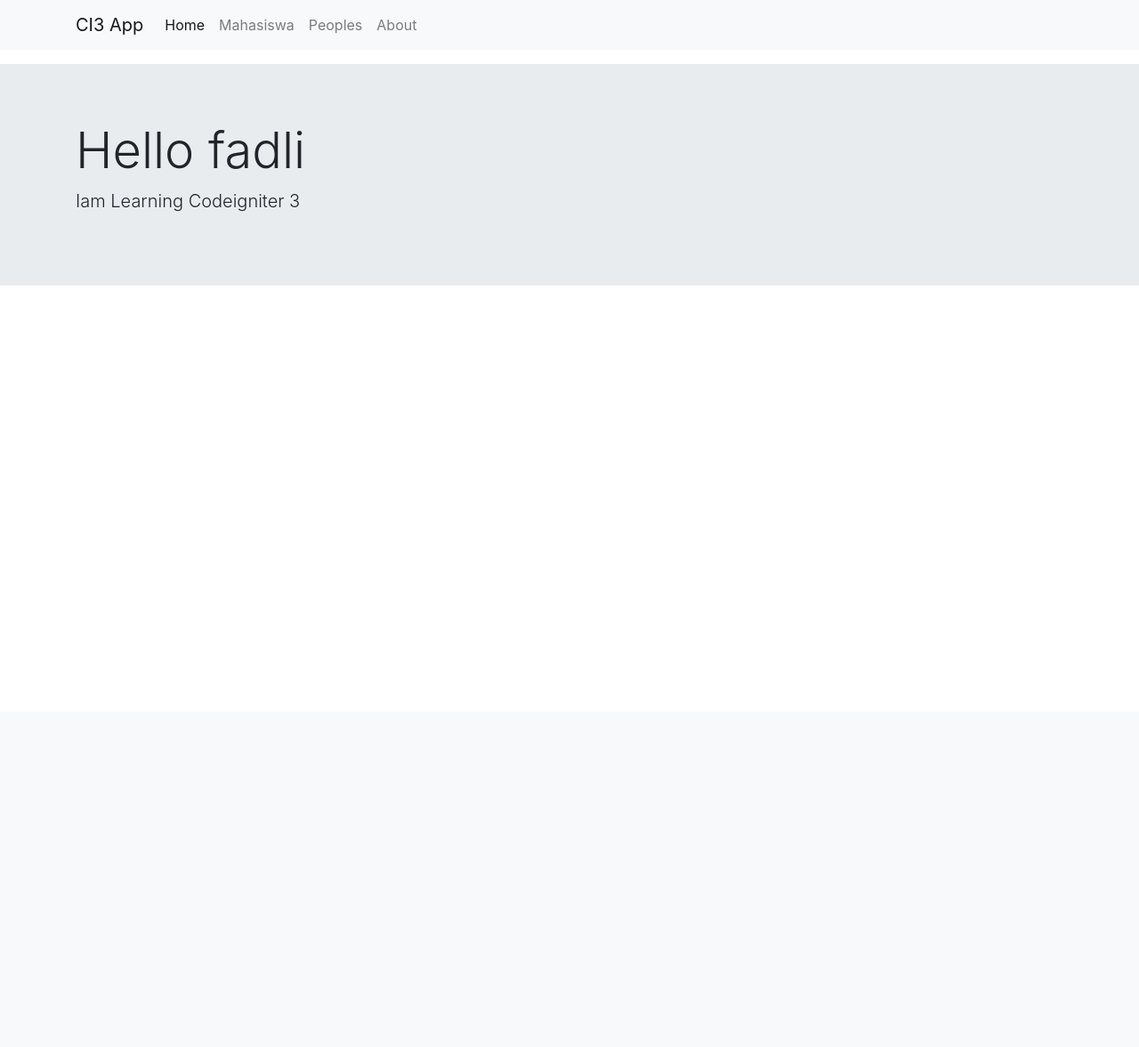
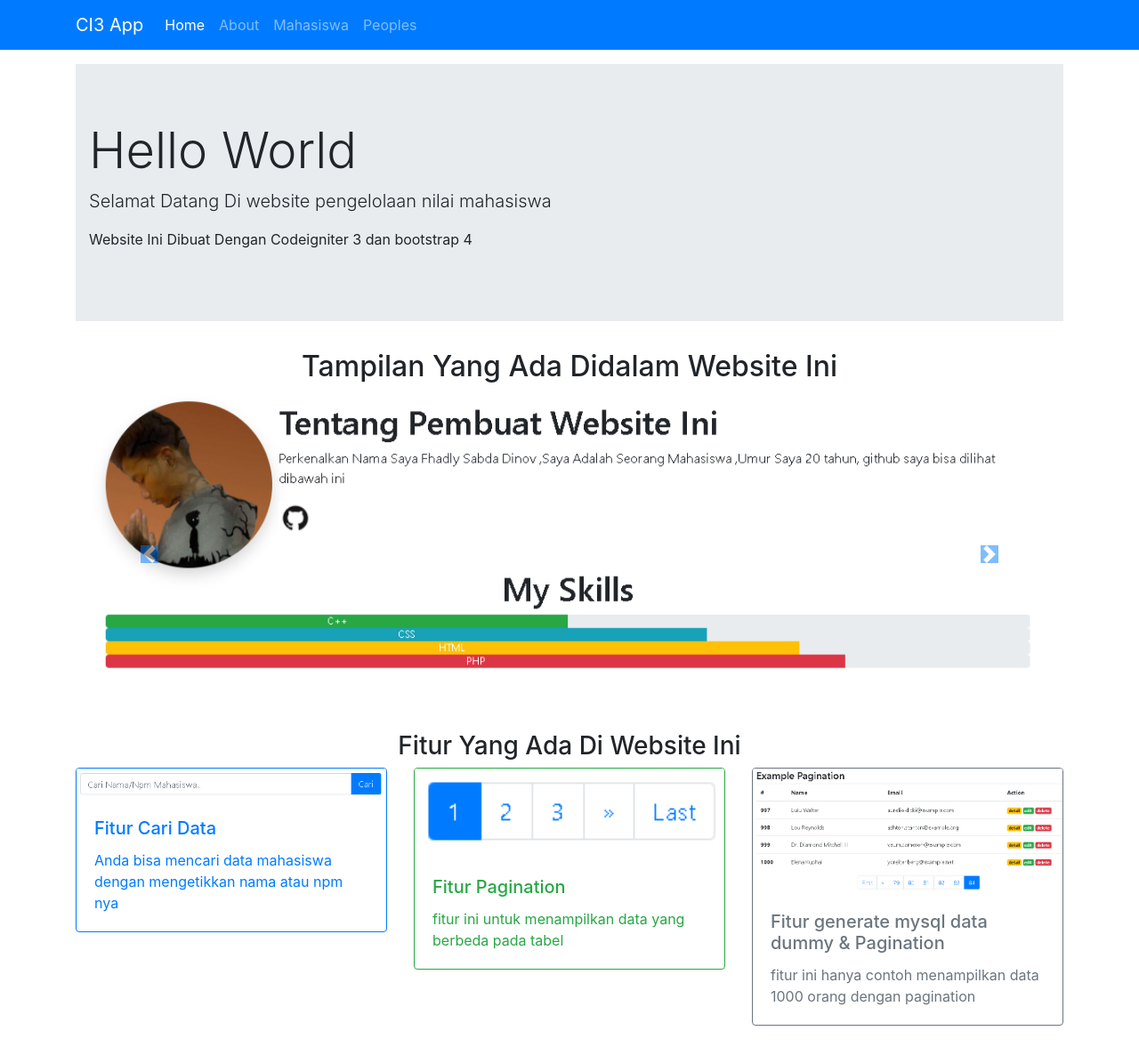
Before and after one commit to fadlisabda/Pengelolaan-Nilai-Mahasiswa, a CodeIgniter app: page /CI-APP/ in a window 1280 px wide. Shown: the whole page at 89% size. Before the commit the page ends 321 px from the top, so only its background shows below. Run offline with CodeIgniter, Linux system fonts and the light colour scheme; some libraries are stand-ins or nearby versions.

Commit message:
merubah tampilan dengan bootstrap

```diff
--- a/application/controllers/Home.php
+++ b/application/controllers/Home.php
@@ -1,6 +1,6 @@
 <?php
 	class Home extends CI_Controller{
-		public function index($nama="fadli"){
+		public function index($nama="World"){
 			$data['judul']='Halaman Home';
 			$data['nama']=$nama;
 			$this->load->view('templates/header',$data);
--- a/application/views/home/index.php
+++ b/application/views/home/index.php
@@ -1,6 +1,63 @@
+	<div class="container">
 	<div class="jumbotron jumbotron-fluid mt-3">
 	  <div class="container">
 	    <h1 class="display-4">Hello <?= $nama; ?></h1>
-	    <p class="lead">Iam Learning Codeigniter 3</p>
+	    <p class="lead">Selamat Datang Di website pengelolaan nilai mahasiswa</p>
+	    <p>Website Ini Dibuat Dengan Codeigniter 3 dan bootstrap 4</p>
 	  </div>
 	</div>
+	<h2 class="text-center">Tampilan Yang Ada Didalam Website Ini</h2>
+	<div id="carouselExampleIndicators" class="carousel slide" data-ride="carousel">
+	  <div class="carousel-inner">
+	    <div class="carousel-item active">
+	      <img src="<?= base_url(); ?>bootstrap/img/about.png" class="d-block w-100" alt="File Tidak Ada">
+	    </div>
+	    <div class="carousel-item">
+	      <img src="<?= base_url(); ?>bootstrap/img/mahasiswa.png" class="d-block w-100" alt="File Tidak Ada">
+	    </div>
+	    <div class="carousel-item">
+	      <img src="<?= base_url(); ?>bootstrap/img/pagination2.png" class="d-block w-100" alt="File Tidak Ada">
+	    </div>
+	  </div>
+	  <a class="carousel-control-prev" href="#carouselExampleIndicators" role="button" data-slide="prev">
+	    <span class="carousel-control-prev-icon bg-primary" aria-hidden="true"></span>
+	    <span class="sr-only">Previous</span>
+	  </a>
+	  <a class="carousel-control-next" href="#carouselExampleIndicators" role="button" data-slide="next">
+	    <span class="carousel-control-next-icon bg-primary" aria-hidden="true"></span>
+	    <span class="sr-only">Next</span>
+	  </a>
+	</div>
+
+	<h3 class="text-center mt-3">Fitur Yang Ada Di Website Ini</h3>
+	<div class="row row-cols-1 row-cols-md-3">
+	  <div class="col mb-4">
+	    <div class="card border-primary">
+	      <img src="<?= base_url(); ?>bootstrap/img/cari.png" class="card-img-top" alt="File Tidak Ada">
+	      <div class="card-body text-primary">
+	        <h5 class="card-title">Fitur Cari Data</h5>
+	        <p class="card-text">Anda bisa mencari data mahasiswa dengan mengetikkan nama atau npm nya</p>
+	      </div>
+	    </div>
+	  </div>
+	  <div class="col mb-4">
+	    <div class="card border-success">
+	      <img src="<?= base_url(); ?>bootstrap/img/pagination.png" class="card-img-top" alt="File Tidak Ada">
+	      <div class="card-body text-success">
+	        <h5 class="card-title">Fitur Pagination</h5>
+	        <p class="card-text">fitur ini untuk menampilkan data yang berbeda pada tabel</p>
+	      </div>
+	    </div>
+	  </div>
+	  <div class="col mb-4">
+	    <div class="card border-secondary">
+	      <img src="<?= base_url(); ?>bootstrap/img/pagination2.png" class="card-img-top" alt="File Tidak Ada">
+	      <div class="card-body text-secondary">
+	        <h5 class="card-title">Fitur generate mysql data dummy & Pagination</h5>
+	        <p class="card-text">fitur ini hanya contoh menampilkan data 1000 orang dengan pagination</p>
+	      </div>
+	    </div>
+	  </div>
+	</div>
+</div>
+</div>
--- a/application/views/peoples/index.php
+++ b/application/views/peoples/index.php
@@ -1,7 +1,7 @@
 <div class="container">
 	<div class="row">
 		<div class="col-md-10">
-			<h3 class="mt-3">List of Peoples</h3>
+			<h3 class="mt-3">Example Pagination</h3>
 			<table class="table">
 				<thead>
 					<tr>
--- a/application/views/templates/header.php
+++ b/application/views/templates/header.php
@@ -11,7 +11,7 @@
   </head>
   <body>
 
-<nav class="navbar navbar-expand-lg navbar-light bg-light">
+<nav class="navbar navbar-expand-lg navbar-dark bg-primary">
   <div class="container">
 	  <a class="navbar-brand" href="#">CI3 App</a>
 	  <button class="navbar-toggler" type="button" data-toggle="collapse" data-target="#navbarNavAltMarkup" aria-controls="navbarNavAltMarkup" aria-expanded="false" aria-label="Toggle navigation">
@@ -19,10 +19,10 @@
 	  </button>
 	  <div class="collapse navbar-collapse" id="navbarNavAltMarkup">
 	    <div class="navbar-nav">
-	      <a class="nav-link active" href="<?= base_url(); ?>">Home <span class="sr-only">(current)</span></a>
+	      <a class="nav-link active" href="<?= base_url(); ?>home/index/">Home <span class="sr-only">(current)</span></a>
+	      <a class="nav-link" href="<?= base_url(); ?>about/index/">About</a>
 	      <a class="nav-link" href="<?= base_url(); ?>mahasiswa">Mahasiswa</a>
 	      <a class="nav-link" href="<?= base_url(); ?>peoples">Peoples</a>
-	      <a class="nav-link" href="#">About</a>
 	    </div>
 	  </div>
   </div>
```
Also changed, not shown: application/controllers/About.php (added, +14 -0 lines), application/views/about/index.php (added, +27 -0 lines), bootstrap/img/about.png (added), bootstrap/img/cari.png (added), bootstrap/img/ghlg.png (added), bootstrap/img/mahasiswa.png (added), bootstrap/img/pagination.png (added), bootstrap/img/pagination2.png (added), bootstrap/img/peoples.png (added), bootstrap/img/profile.jpg (added).
